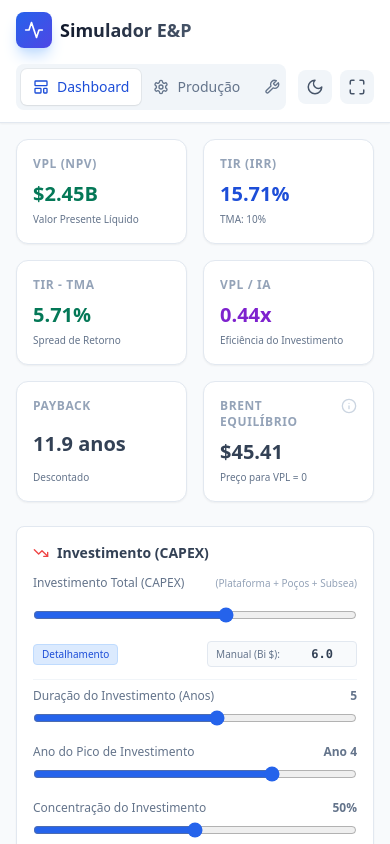
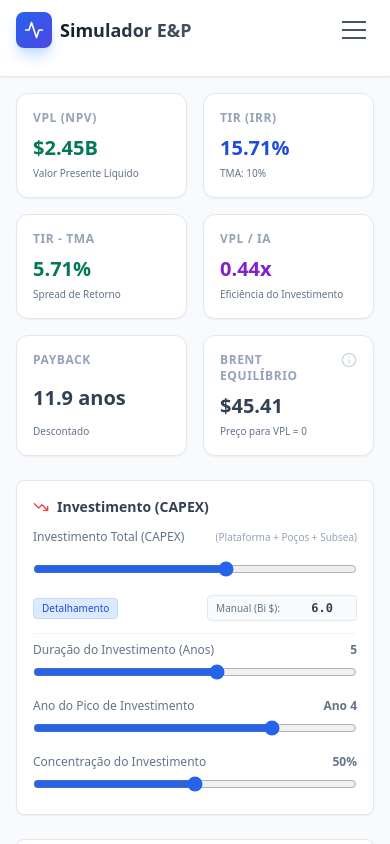
Before and after one commit to fmcima/simulador, a React (Vite) app: page / in a window 390 px wide. Shown: the top 844 px of the page. Built offline with nearby package versions, Linux system fonts and the light colour scheme.

Commit message:
Menu hamburguer em smartphone

```diff
--- a/src/App.jsx
+++ b/src/App.jsx
@@ -33,6 +33,7 @@ export default function App() {
     console.log("--- APP MOUNTING: Starting Simulator ---");
     const { theme, toggleTheme } = useTheme();
     const [activeTab, setActiveTab] = useState('single');
+    const [isMenuOpen, setIsMenuOpen] = useState(false);
     const [isFullScreen, setIsFullScreen] = useState(false);
     const [isCssFullScreen, setIsCssFullScreen] = useState(false);
     const containerRef = useRef(null);
@@ -439,7 +440,8 @@ export default function App() {
 
             {/* Navbar / Tabs */}
             <div className="bg-white dark:bg-slate-900 border-b border-slate-200 dark:border-slate-800 px-4 py-3 lg:px-6 lg:py-4 flex flex-col lg:flex-row justify-between items-center gap-4 sticky top-0 z-20 shadow-sm transition-colors duration-300">
-                <div className="flex items-center gap-2 w-full lg:w-auto">
+                <div className="flex justify-between items-center w-full lg:w-auto">
+                    <div className="flex items-center gap-2">
                         <div className="p-2 bg-gradient-to-br from-blue-600 to-indigo-600 rounded-lg text-white shadow-lg shadow-blue-200 shrink-0">
                             <Activity size={20} />
                         </div>
@@ -449,13 +451,23 @@ export default function App() {
                         </div>
                     </div>
 
-                <div className="flex items-center gap-3 w-full lg:w-auto overflow-hidden">
-                    <div className="flex bg-slate-100 dark:bg-slate-950 p-1 rounded-lg overflow-x-auto w-full lg:w-auto no-scrollbar mask-gradient-right border border-transparent dark:border-slate-800 transition-colors">
+                    {/* Mobile Menu Button - Visible only on mobile */}
+                    <button
+                        onClick={() => setIsMenuOpen(!isMenuOpen)}
+                        className="lg:hidden p-2 text-slate-600 dark:text-slate-400 hover:bg-slate-100 dark:hover:bg-slate-800 rounded-lg transition-colors"
+                    >
+                        {isMenuOpen ? <Minimize size={24} /> : <div className="space-y-1.5"><div className="w-6 h-0.5 bg-current"></div><div className="w-6 h-0.5 bg-current"></div><div className="w-6 h-0.5 bg-current"></div></div>}
+                    </button>
+                </div>
+
+                <div className="flex items-center gap-3 w-full lg:w-auto">
+                    {/* Desktop Menu - Hidden on mobile */}
+                    <div className="hidden lg:flex bg-slate-100 dark:bg-slate-950 p-1 rounded-lg overflow-x-auto w-auto no-scrollbar mask-gradient-right border border-transparent dark:border-slate-800 transition-colors">
                         {['single', 'production', 'opex', 'capex', 'brent', 'tax', 'compare', 'cashflow_table', 'manual', 'references'].map(tab => (
                             <button
                                 key={tab}
                                 onClick={() => setActiveTab(tab)}
-                                className={`flex items-center gap-2 px-3 py-2 lg:px-4 lg:py-2 rounded-md text-sm font-medium transition-all duration-200 whitespace-nowrap ${activeTab === tab ? 'bg-white dark:bg-slate-800 shadow-sm text-blue-700 dark:text-blue-400 ring-1 ring-black/5 dark:ring-white/10' : 'text-slate-500 dark:text-slate-400 hover:text-slate-700 dark:hover:text-slate-200 hover:bg-slate-200/50 dark:hover:bg-slate-800'}`}
+                                className={`flex items-center gap-2 px-4 py-2 rounded-md text-sm font-medium transition-all duration-200 whitespace-nowrap ${activeTab === tab ? 'bg-white dark:bg-slate-800 shadow-sm text-blue-700 dark:text-blue-400 ring-1 ring-black/5 dark:ring-white/10' : 'text-slate-500 dark:text-slate-400 hover:text-slate-700 dark:hover:text-slate-200 hover:bg-slate-200/50 dark:hover:bg-slate-800'}`}
                             >
                                 {tab === 'single' && <LayoutTemplate size={16} />}
                                 {tab === 'production' && <Settings size={16} />}
@@ -471,7 +483,8 @@ export default function App() {
                             </button>
                         ))}
                     </div>
-                    <div className="flex items-center gap-2">
+
+                    <div className="hidden lg:flex items-center gap-2">
                         <button
                             onClick={toggleTheme}
                             className="p-2 bg-slate-100 dark:bg-slate-800 text-slate-600 dark:text-slate-400 hover:bg-slate-200 dark:hover:bg-slate-700 rounded-lg transition-colors shrink-0"
@@ -488,6 +501,45 @@ export default function App() {
                         </button>
                     </div>
                 </div>
+
+                {/* Mobile Dropdown Menu */}
+                {isMenuOpen && (
+                    <div className="lg:hidden absolute top-full left-0 w-full bg-white dark:bg-slate-900 border-b border-slate-200 dark:border-slate-800 shadow-xl p-4 flex flex-col gap-2 z-50 animate-in slide-in-from-top-2">
+                        {['single', 'production', 'opex', 'capex', 'brent', 'tax', 'compare', 'cashflow_table', 'manual', 'references'].map(tab => (
+                            <button
+                                key={tab}
+                                onClick={() => { setActiveTab(tab); setIsMenuOpen(false); }}
+                                className={`flex items-center gap-3 px-4 py-3 rounded-lg text-sm font-medium transition-all ${activeTab === tab ? 'bg-blue-50 dark:bg-blue-900/20 text-blue-700 dark:text-blue-400' : 'text-slate-600 dark:text-slate-400 hover:bg-slate-50 dark:hover:bg-slate-800'}`}
+                            >
+                                {tab === 'single' && <LayoutTemplate size={18} />}
+                                {tab === 'production' && <Settings size={18} />}
+                                {tab === 'opex' && <Wrench size={18} />}
+                                {tab === 'capex' && <Anchor size={18} />}
+                                {tab === 'brent' && <ChartIcon size={18} />}
+                                {tab === 'tax' && <Landmark size={18} />}
+                                {tab === 'compare' && <Split size={18} />}
+                                {tab === 'cashflow_table' && <TableIcon size={18} />}
+                                {tab === 'manual' && <Book size={18} />}
+                                {tab === 'references' && <BookOpen size={18} />}
+                                <span className="capitalize">{tab === 'single' ? 'Dashboard' : tab === 'production' ? 'Produção' : tab === 'opex' ? 'Custos' : tab === 'capex' ? 'CAPEX' : tab === 'tax' ? 'Tributos' : tab === 'compare' ? 'Comparar' : tab === 'brent' ? 'Preços' : tab === 'cashflow_table' ? 'Tabela' : tab === 'manual' ? 'Manual' : 'Referências'}</span>
+                            </button>
+                        ))}
+                        <div className="flex gap-2 mt-2 pt-2 border-t border-slate-100 dark:border-slate-800">
+                            <button
+                                onClick={toggleTheme}
+                                className="flex-1 flex items-center justify-center gap-2 p-3 bg-slate-100 dark:bg-slate-800 text-slate-600 dark:text-slate-400 rounded-lg"
+                            >
+                                {theme === 'dark' ? <><Sun size={18} /> Modo Claro</> : <><Moon size={18} /> Modo Escuro</>}
+                            </button>
+                            <button
+                                onClick={toggleFullScreen}
+                                className="flex-1 flex items-center justify-center gap-2 p-3 bg-slate-100 dark:bg-slate-800 text-slate-600 dark:text-slate-400 rounded-lg"
+                            >
+                                {isFullScreen || isCssFullScreen ? <><Minimize size={18} /> Sair Tela Cheia</> : <><Maximize size={18} /> Tela Cheia</>}
+                            </button>
+                        </div>
+                    </div>
+                )}
             </div>
 
             <div className="p-4 md:p-8 max-w-[1600px] mx-auto animate-in fade-in duration-500">
--- a/src/components/Capex/CapexMain.jsx
+++ b/src/components/Capex/CapexMain.jsx
@@ -45,7 +45,7 @@ export default function CapexMain({ currentParams, onUpdate, peakProduction, wel
                         <div className="w-12 h-12 bg-emerald-100 dark:bg-emerald-900/30 text-emerald-600 dark:text-emerald-400 rounded-xl flex items-center justify-center mb-4 group-hover:scale-110 transition-transform">
                             <Droplets size={24} />
                         </div>
-                        <h3 className="text-lg font-bold text-slate-800 dark:text-slate-100 mb-2">Poços & Sondagem</h3>
+                        <h3 className="text-lg font-bold text-slate-800 dark:text-slate-100 mb-2">Engenharia de Poços</h3>
                         <p className="text-sm text-slate-500 dark:text-slate-400 mb-4 h-10">Campanha de perfuração e completação.</p>
 
                         <div className="flex items-center text-sm font-bold text-emerald-600 dark:text-emerald-400 group-hover:translate-x-1 transition-transform">
```
Lines whose indentation alone changed are shown as unchanged.
